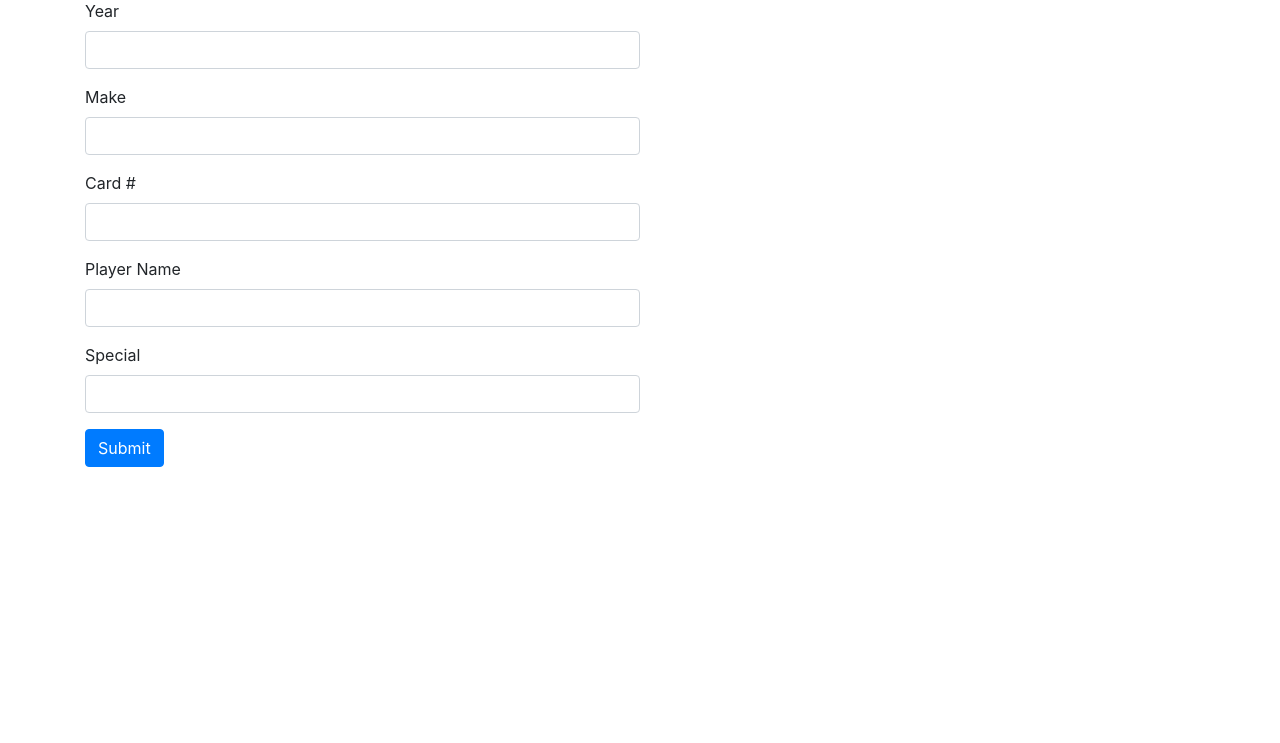
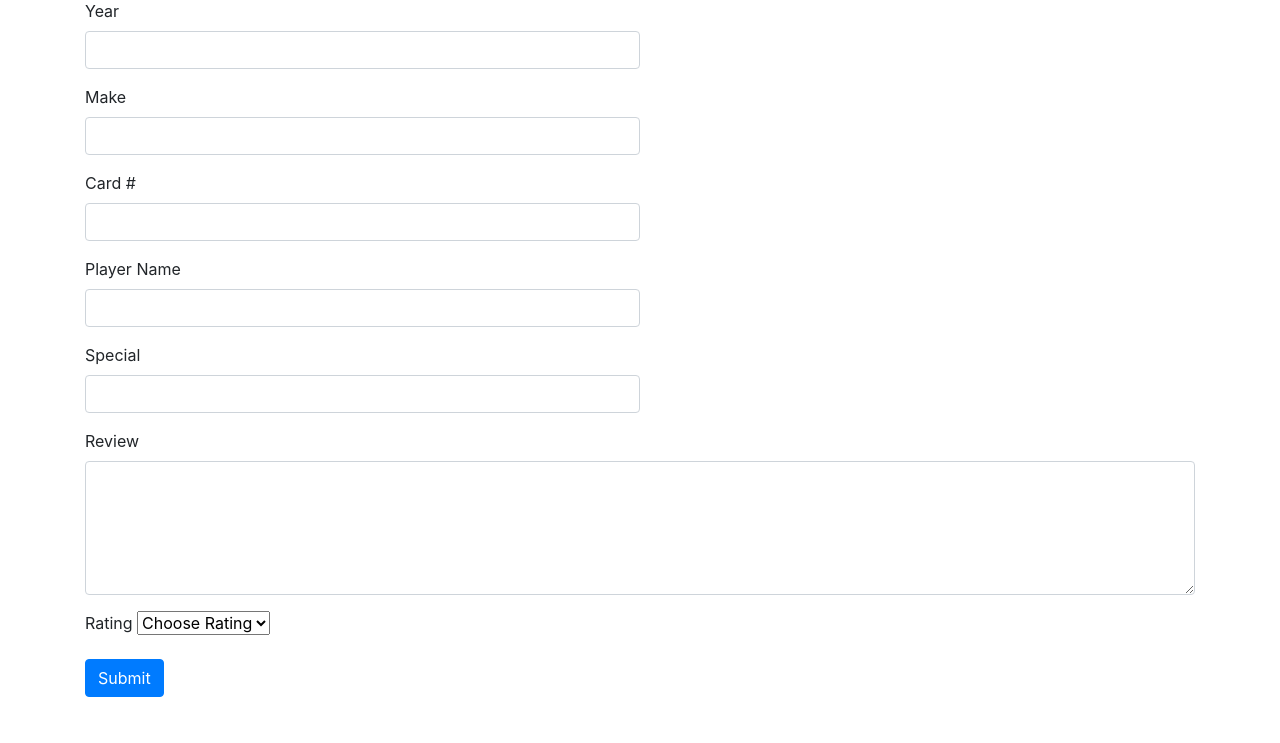
Before and after one commit to kyle-deleon/SCI_Tracker, a Django app: page /sports_cards/new in a window 1280 px wide. Shown: the part 57-800 px from the top of the page. Run offline with Django 3.2, Linux system fonts and the light colour scheme; parts of the project's set-up code (start-up, migrations or seed data) failed here and were passed over.

Commit message:
adding review to new card

```diff
--- a/main/apps/sports_cards/templates/dashboard.htm
+++ b/main/apps/sports_cards/templates/dashboard.htm
@@ -9,6 +9,11 @@
 <body>
     <div class="container">
         <h1>Welcome Back, {{logged_user.first_name}} </h1>
+        <div>
+            <a href="/sports_cards/new" role="button" class="btn btn-lg btn-warning">Add New Card</a>
+            <a href="/sports_cards/new" role="button" class="btn btn-lg btn-warning">View My Cards</a>
+        </div>
+        <h5>Most recently Added Cards</h5>
         <div class="container">
             {% for x in all_cards%}
             <a href="/sports_cards/{{x.id}}"><h3>{{x.year}} {{x.name}} {{x.make}} {{x.special}} #{{x.card_number}}</h3></a>
--- a/main/apps/sports_cards/templates/new.htm
+++ b/main/apps/sports_cards/templates/new.htm
@@ -38,6 +38,21 @@
                 <label for="special">Special</label>
                 <input type="text" class="form-control w-50" name="special">
             </div>
+            <div class="form-group">
+                <label for='content'>Review</label>
+                <textarea name="content" cols='15' rows='5' class='form-control'></textarea>
+            </div>
+            <div class="form-group">
+                <label for="rating">Rating</label>
+                <select name="rating">
+                    <option selected value='0'>Choose Rating</option>
+                    <option value='1'>One</option>
+                    <option value='2'>Two</option>
+                    <option value='3'>Three</option>
+                    <option value='4'>Four</option>
+                    <option value='5'>Five</option>
+                </select>
+            </div>
             <button type="submit" class="btn btn-primary">Submit</button>
         </form>
     </div>
--- a/main/apps/sports_cards/views.py
+++ b/main/apps/sports_cards/views.py
@@ -60,10 +60,11 @@ def new_card(request):
     return render (request, "new.htm")
 
 def create_card(request):
-    errors = Cards.objects.validator(request.POST)
+    card_errors = Cards.objects.validator(request.POST)
+    review_errors = Review.objects.validator(request.POST)
 
-    if len(errors):
-        for key, value in errors.items():
+    if len(card_errors):
+        for key, value in card_errors.items():
             messages.error(request, value)
         return redirect('/sports_cards/new')
     else:
@@ -74,6 +75,16 @@ def create_card(request):
             name=request.POST['name'],
             special=request.POST['special'],
             uploaded_by=User.objects.get(id=request.session['uid'])
+            )
+
+    if len(review_errors):
+        for key, value in review_errors.items():
+            messages.error(request, value)
+        return redirect('/sports_cards/new')
+    else:
+        review = Review.objects.create(
+            content=request.POST['content'],
+            rating=request.POST['rating']
             )
 
     return redirect(f'/sports_cards/{card.id}')
```
Also changed, not shown: main/apps/sports_cards/models.py (+14 -0 lines), main/db.sqlite3.
